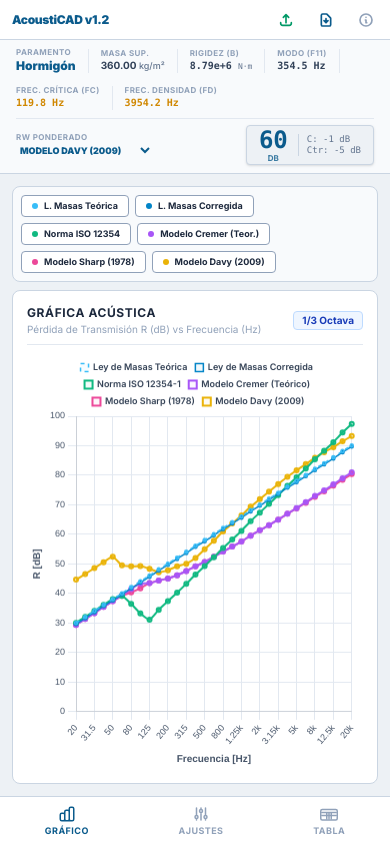
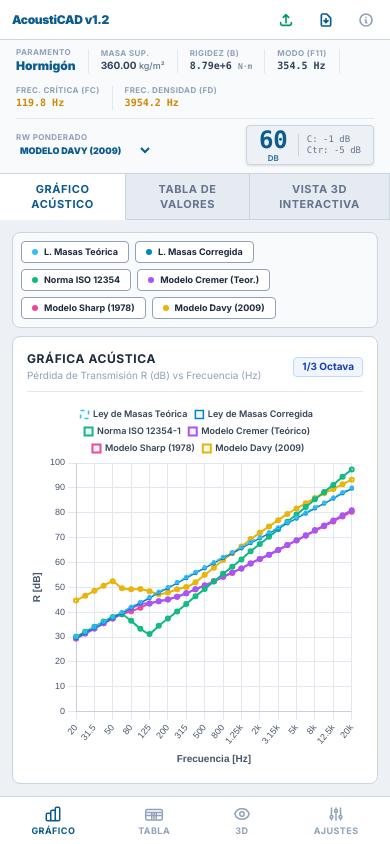
Before and after one commit to jero-scafati/insulation-acoustics, a Vue app: page / in a window 390 px wide. Built offline with nearby package versions, Linux system fonts and the light colour scheme.

Commit message:
feat(ui): redesign central area with full-width tabs for Chart, Table, and 3D visualizer

```diff
--- a/src/App.vue
+++ b/src/App.vue
@@ -185,12 +185,43 @@
           </div>
         </div>
 
-        <!-- Dashboard Workspace Container: Chart and Table side-by-side on desktop, tabbed on mobile -->
-        <div class="flex-grow flex flex-col lg:flex-row overflow-hidden min-h-0 p-3 gap-3">
-          <!-- Left Panel: Acoustic Chart -->
+        <!-- Tab Bar for Central Viewport -->
+        <div class="flex border-b border-slate-300 bg-slate-200/50 shrink-0">
+          <button
+            @click="activeCentralTab = 'chart'"
+            class="px-5 py-2 border-r border-slate-300 font-bold text-[11px] uppercase tracking-wider transition-all cursor-pointer select-none"
+            :class="activeCentralTab === 'chart'
+              ? 'bg-white text-[#0b5b8c] border-b border-b-transparent -mb-[1px]'
+              : 'text-slate-500 hover:text-slate-800 bg-slate-200/30'"
+          >
+            Gráfico Acústico
+          </button>
+          <button
+            @click="activeCentralTab = 'table'"
+            class="px-5 py-2 border-r border-slate-300 font-bold text-[11px] uppercase tracking-wider transition-all cursor-pointer select-none"
+            :class="activeCentralTab === 'table'
+              ? 'bg-white text-[#0b5b8c] border-b border-b-transparent -mb-[1px]'
+              : 'text-slate-500 hover:text-slate-800 bg-slate-200/30'"
+          >
+            Tabla de Valores
+          </button>
+          <button
+            @click="activeCentralTab = 'canvas3d'"
+            class="px-5 py-2 border-r border-slate-300 font-bold text-[11px] uppercase tracking-wider transition-all cursor-pointer select-none"
+            :class="activeCentralTab === 'canvas3d'
+              ? 'bg-white text-[#0b5b8c] border-b border-b-transparent -mb-[1px]'
+              : 'text-slate-500 hover:text-slate-800 bg-slate-200/30'"
+          >
+            Vista 3D Interactiva
+          </button>
+        </div>
+
+        <!-- Central Viewport Display -->
+        <div class="flex-grow min-h-0 relative p-3 bg-[#edf1f5]">
+          <!-- Acoustic Chart Tab -->
           <div
-            class="flex-grow min-h-0 relative h-full flex flex-col gap-2"
-            :class="mobileTab === 'canvas' ? 'flex' : 'hidden lg:flex'"
+            v-show="activeCentralTab === 'chart'"
+            class="w-full h-full flex flex-col gap-2"
           >
             <!-- Mobile-only Model Toggles inside the chart container -->
             <div class="lg:hidden flex flex-wrap gap-1.5 p-2 bg-slate-50 border border-slate-300 rounded-lg shrink-0">
@@ -216,10 +247,10 @@
             />
           </div>
 
-          <!-- Right Panel: Results Table -->
+          <!-- Results Table Tab -->
           <div
-            class="w-full lg:w-[380px] min-h-0 relative h-full shrink-0 flex flex-col"
-            :class="mobileTab === 'results' ? 'flex' : 'hidden lg:flex'"
+            v-show="activeCentralTab === 'table'"
+            class="w-full h-full"
           >
             <ResultsTable
               class="w-full h-full"
@@ -227,6 +258,21 @@
               :predictions="predictions"
               :fc="fc"
               :activeModels="activeModels"
+            />
+          </div>
+
+          <!-- 3D Canvas Tab -->
+          <div
+            v-show="activeCentralTab === 'canvas3d'"
+            class="w-full h-full relative"
+          >
+            <Canvas3D
+              ref="canvas3dRef"
+              :espesor="activeMaterial.espesor"
+              :color="activeMaterial.color"
+              :materialNombre="activeMaterial.nombre"
+              :rwValue="primaryRwInfo.val"
+              class="w-full h-full animate-fade-in"
             />
           </div>
         </div>
@@ -243,18 +289,7 @@
             v-model="activeMaterial"
             :presets="presets"
             @addPresets="addNewPresets"
-          />
-        </div>
-
-        <!-- Visualizer 3D Panel (Acts as a small bottom preview card on desktop/config) -->
-        <div class="h-[240px] border-t border-slate-300 bg-white p-3 shrink-0 relative flex flex-col">
-          <Canvas3D
-            ref="canvas3dRef"
-            :espesor="activeMaterial.espesor"
-            :color="activeMaterial.color"
-            :materialNombre="activeMaterial.nombre"
-            :rwValue="primaryRwInfo.val"
-            class="w-full h-full animate-fade-in"
+            @savePreset="onSavePreset"
           />
         </div>
       </aside>
@@ -304,9 +339,9 @@
     <nav class="h-12 bg-white border-t border-slate-300 flex items-center justify-around shrink-0 lg:hidden z-30">
       <!-- Button 1: Gráfico -->
       <button
-        @click="mobileTab = 'canvas'"
-        class="flex flex-col items-center gap-0.5 py-1 px-4 text-[9px] font-bold uppercase tracking-wider transition-all"
-        :class="mobileTab === 'canvas' ? 'text-[#0b5b8c]' : 'text-slate-400 hover:text-slate-600'"
+        @click="mobileTab = 'canvas'; activeCentralTab = 'chart'"
+        class="flex flex-col items-center gap-0.5 py-1 px-3 text-[9px] font-bold uppercase tracking-wider transition-all"
+        :class="(mobileTab === 'canvas' && activeCentralTab === 'chart') ? 'text-[#0b5b8c]' : 'text-slate-400 hover:text-slate-600'"
       >
         <svg class="w-4.5 h-4.5" fill="none" stroke="currentColor" viewBox="0 0 24 24">
           <path stroke-linecap="round" stroke-linejoin="round" stroke-width="2" d="M9 19v-6a2 2 0 00-2-2H5a2 2 0 00-2 2v6a2 2 0 002 2h2a2 2 0 002-2zm0 0V9a2 2 0 012-2h2a2 2 0 012 2v10m-6 0a2 2 0 002 2h2a2 2 0 002-2m0 0V5a2 2 0 012-2h2a2 2 0 012 2v14a2 2 0 01-2 2h-2a2 2 0 01-2-2z" />
@@ -314,28 +349,41 @@
         <span>Gráfico</span>
       </button>
 
-      <!-- Button 2: Config / Material Presets -->
+      <!-- Button 2: Tabla -->
+      <button
+        @click="mobileTab = 'canvas'; activeCentralTab = 'table'"
+        class="flex flex-col items-center gap-0.5 py-1 px-3 text-[9px] font-bold uppercase tracking-wider transition-all"
+        :class="(mobileTab === 'canvas' && activeCentralTab === 'table') ? 'text-[#0b5b8c]' : 'text-slate-400 hover:text-slate-600'"
+      >
+        <svg class="w-4.5 h-4.5" fill="none" stroke="currentColor" viewBox="0 0 24 24">
+          <path stroke-linecap="round" stroke-linejoin="round" stroke-width="2" d="M3 10h18M3 14h18m-9-4v8m-3-8v8m6-8v8M3 6h18a2 2 0 012 2v10a2 2 0 01-2 2H3a2 2 0 01-2-2V8a2 2 0 012-2z" />
+        </svg>
+        <span>Tabla</span>
+      </button>
+
+      <!-- Button 3: Vista 3D -->
+      <button
+        @click="mobileTab = 'canvas'; activeCentralTab = 'canvas3d'"
+        class="flex flex-col items-center gap-0.5 py-1 px-3 text-[9px] font-bold uppercase tracking-wider transition-all"
+        :class="(mobileTab === 'canvas' && activeCentralTab === 'canvas3d') ? 'text-[#0b5b8c]' : 'text-slate-400 hover:text-slate-600'"
+      >
+        <svg class="w-4.5 h-4.5" fill="none" stroke="currentColor" viewBox="0 0 24 24">
+          <path stroke-linecap="round" stroke-linejoin="round" stroke-width="2" d="M15 12a3 3 0 11-6 0 3 3 0 016 0z" />
+          <path stroke-linecap="round" stroke-linejoin="round" stroke-width="2" d="M2.458 12C3.732 7.943 7.523 5 12 5c4.478 0 8.268 2.943 9.542 7-1.274 4.057-5.064 7-9.542 7-4.477 0-8.268-2.943-9.542-7z" />
+        </svg>
+        <span>3D</span>
+      </button>
+
+      <!-- Button 4: Ajustes -->
       <button
         @click="mobileTab = 'config'"
-        class="flex flex-col items-center gap-0.5 py-1 px-4 text-[9px] font-bold uppercase tracking-wider transition-all"
+        class="flex flex-col items-center gap-0.5 py-1 px-3 text-[9px] font-bold uppercase tracking-wider transition-all"
         :class="mobileTab === 'config' ? 'text-[#0b5b8c]' : 'text-slate-400 hover:text-slate-600'"
       >
         <svg class="w-4.5 h-4.5" fill="none" stroke="currentColor" viewBox="0 0 24 24">
           <path stroke-linecap="round" stroke-linejoin="round" stroke-width="2" d="M12 6V4m0 2a2 2 0 100 4m0-4a2 2 0 110 4m-6 8a2 2 0 100-4m0 4a2 2 0 110-4m0 4v2m0-6V4m6 6v10m6-2a2 2 0 100-4m0 4a2 2 0 110-4m0 4v2m0-6V4" />
         </svg>
         <span>Ajustes</span>
-      </button>
-
-      <!-- Button 3: Tabla -->
-      <button
-        @click="mobileTab = 'results'"
-        class="flex flex-col items-center gap-0.5 py-1 px-4 text-[9px] font-bold uppercase tracking-wider transition-all"
-        :class="mobileTab === 'results' ? 'text-[#0b5b8c]' : 'text-slate-400 hover:text-slate-600'"
-      >
-        <svg class="w-4.5 h-4.5" fill="none" stroke="currentColor" viewBox="0 0 24 24">
-          <path stroke-linecap="round" stroke-linejoin="round" stroke-width="2" d="M3 10h18M3 14h18m-9-4v8m-3-8v8m6-8v8M3 6h18a2 2 0 012 2v10a2 2 0 01-2 2H3a2 2 0 01-2-2V8a2 2 0 012-2z" />
-        </svg>
-        <span>Tabla</span>
       </button>
     </nav>
 
@@ -422,6 +470,7 @@ const activeMaterial = ref({ ...presets.value[6] });
 
 // UI conmutable tab states
 const activeAnalysisTab = ref('chart');
+const activeCentralTab = ref('chart'); // 'chart', 'table', 'canvas3d'
 const primaryModel = ref('davy');
 const showInfoModal = ref(false);
 const mobileTab = ref('canvas'); // 'canvas', 'config', 'results' for 100% mobile optimization
@@ -480,6 +529,16 @@ const addNewPresets = (newPresets) => {
       presets.value.push(preset);
     }
   });
+};
+
+const onSavePreset = (newPreset) => {
+  const idx = presets.value.findIndex(p => p.id === newPreset.id || p.nombre.toLowerCase() === newPreset.nombre.toLowerCase());
+  if (idx !== -1) {
+    presets.value[idx] = newPreset;
+  } else {
+    presets.value.push(newPreset);
+  }
+  activeMaterial.value = newPreset;
 };
 
 const fc = computed(() => {
```
